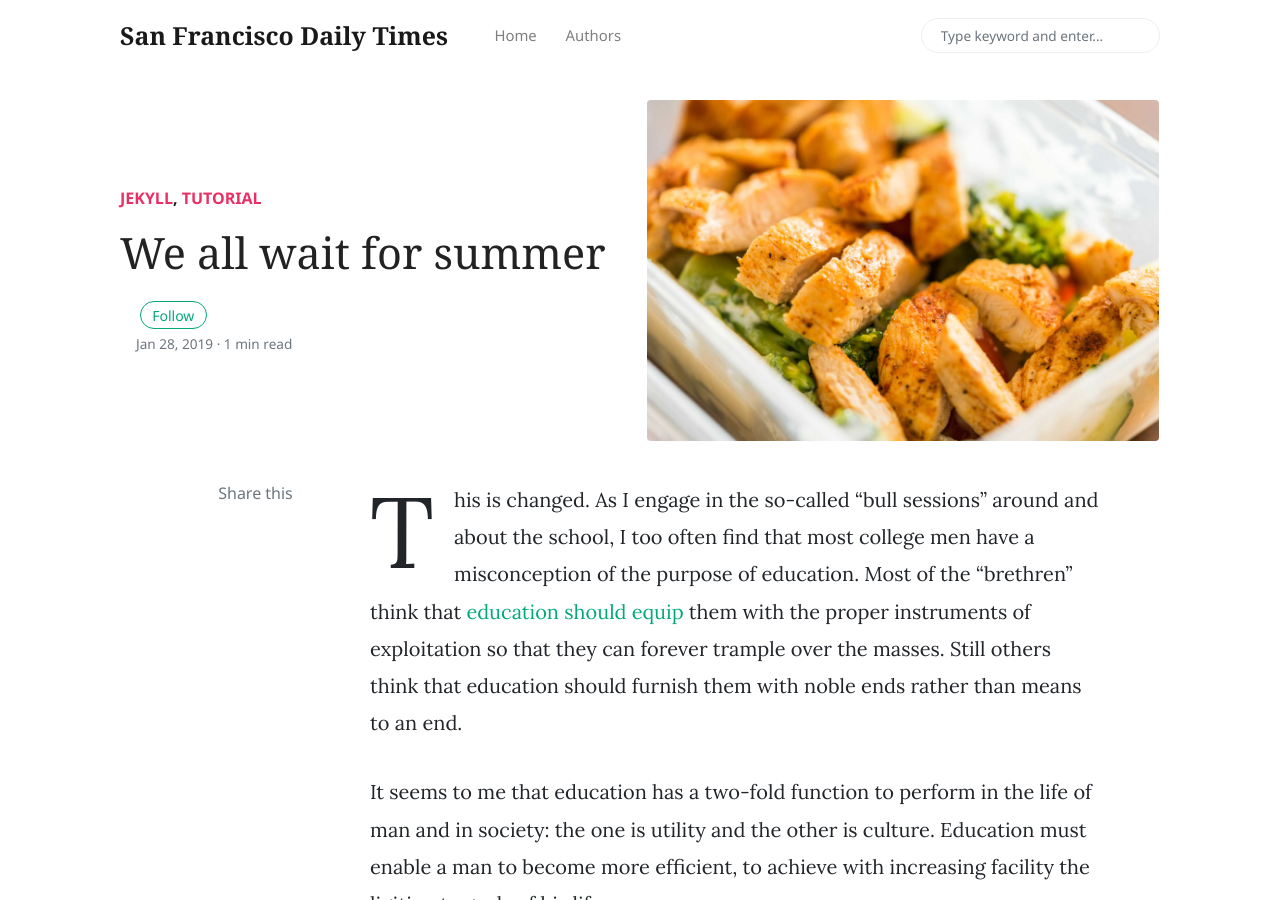
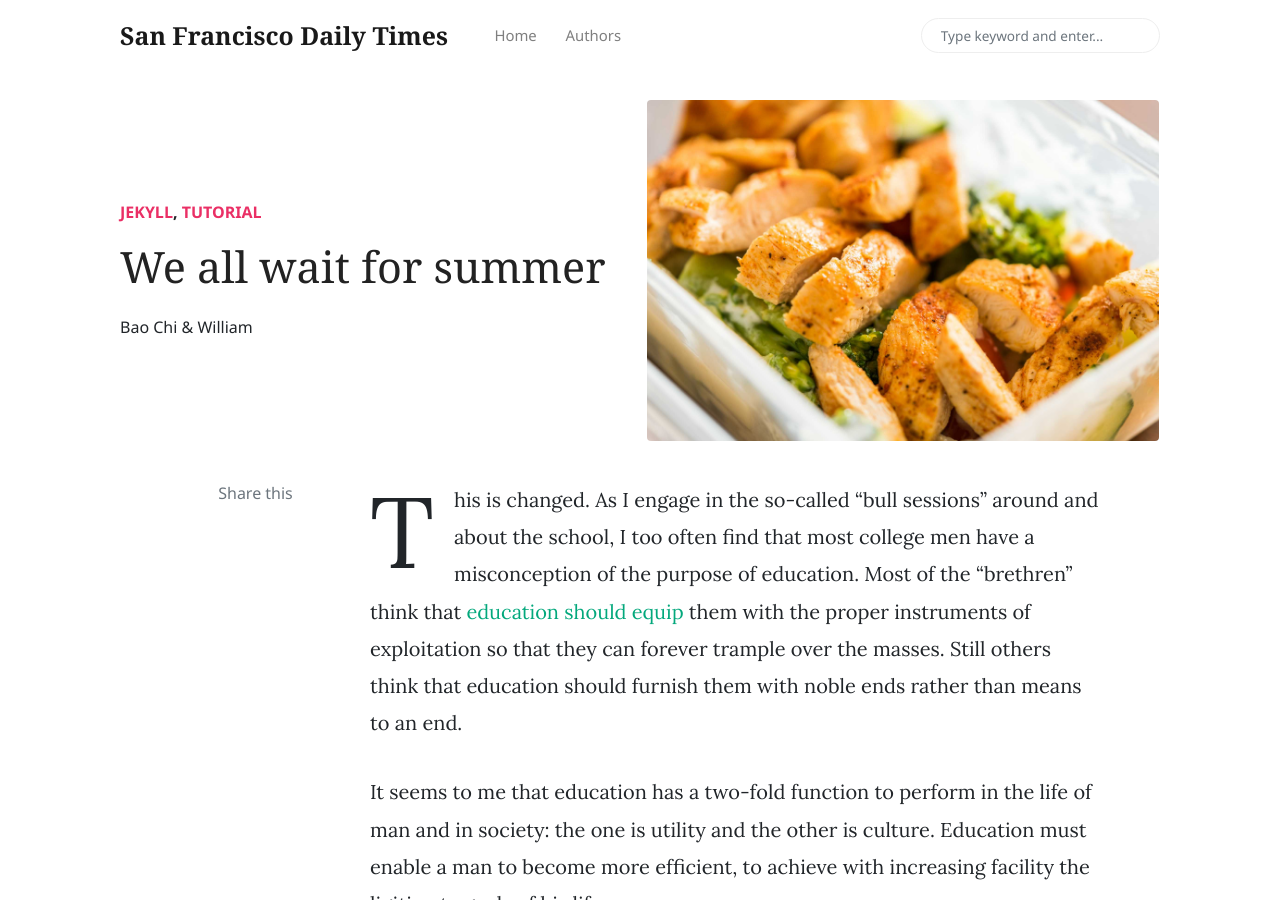
Before and after one commit to socialdata2024-group31/socialdata2024-group31.github.io, a Jekyll site: the page built from _posts/2019-01-28-we-all-wait-for-summer.md, in a window 1280 px wide and 900 px high. Built offline with Jekyll 4.4.1, drawn with Linux system fonts in a browser that asks for light colours; nearby versions of some CDN libraries; comment, search, counter and statistics services are not loaded.

Commit message:
Add double author and remove avatar

```diff
--- a/_layouts/post.html
+++ b/_layouts/post.html
@@ -1,32 +1,38 @@
 ---
 layout: default
 ---
+
 {% assign author = site.authors[page.author] %}
 <div class="container">
-<div class="jumbotron jumbotron-fluid mb-3 pl-0 pt-0 pb-0 bg-white position-relative">
+  <div
+    class="jumbotron jumbotron-fluid mb-3 pl-0 pt-0 pb-0 bg-white position-relative"
+  >
     <div class="h-100 tofront">
-			<div class="row {% if page.image %} justify-content-between {% else %} justify-content-center {% endif %}">
-				<div class="{% if page.image %} col-md-6 {% else %} col-md-8 {% endif %} pr-0 pr-md-4 pt-4 pb-4 align-self-center">
+      <div
+        class="row {% if page.image %} justify-content-between {% else %} justify-content-center {% endif %}"
+      >
+        <div
+          class="{% if page.image %} col-md-6 {% else %} col-md-8 {% endif %} pr-0 pr-md-4 pt-4 pb-4 align-self-center"
+        >
           <p class="text-uppercase font-weight-bold">
             <span class="catlist">
               {% for category in page.categories %}
-                          <a class="sscroll text-danger" href="{{site.baseurl}}/categories.html#{{ category | downcase }}">{{ category | downcase }}</a><span class="sep">, </span>
+              <a
+                class="sscroll text-danger"
+                href="{{site.baseurl}}/categories.html#{{ category | downcase }}"
+                >{{ category | downcase }}</a
+              ><span class="sep">, </span>
               {% endfor %}
             </span>
           </p>
           <h1 class="display-4 mb-4 article-headline">{{ page.title }}</h1>
-					<div class="d-flex align-items-center">
-                        {% if author.avatar %}
-                        <img class="rounded-circle" src="{{site.baseurl}}/{{author.avatar}}" alt="{{author.name}}" width="70"/>
-                        {% endif %}
-						<small class="ml-3"> {{ author.name }} <span><a target="_blank" href="{{ author.twitter }}" class="btn btn-outline-success btn-sm btn-round ml-1">Follow</a></span>
-                            <span class="text-muted d-block mt-1">{{ page.date | date: '%b %d, %Y' }} · {% include meta-read-time.html %}</span>
-						</small>
-					</div>
+          <div class="d-flex align-items-center">Bao Chi & William</div>
         </div>
         {% if page.image %}
         <div class="col-md-6 pr-0 align-self-center">
-					<img class="rounded" src="{% if page.image contains "://" %}{{ page.image }}{% else %}{{ site.baseurl }}/{{ page.image }}{% endif %}" alt="{{ page.title }}">
+          <img class="rounded" src="{% if page.image contains "://" %}{{
+          page.image }}{% else %}{{ site.baseurl }}/{{ page.image }}{% endif %}"
+          alt="{{ page.title }}">
         </div>
         {% endif %}
       </div>
@@ -34,20 +40,12 @@ layout: default
   </div>
 </div>
 
-
-
-
-
 <div class="container-lg pt-4 pb-4">
   <div class="row justify-content-center">
-
-
     <!-- Share -->
     <div class="col-lg-2 pr-4 mb-4 col-md-12">
       <div class="sticky-top sticky-top-offset text-center">
-				<div class="text-muted">
-					Share this
-				</div>
+        <div class="text-muted">Share this</div>
         <div class="share d-inline-block">
           <!-- AddToAny BEGIN -->
           <div class="a2a_kit a2a_kit_size_32 a2a_default_style">
@@ -61,19 +59,19 @@ layout: default
       </div>
     </div>
 
-
     <div class="col-md-12 col-lg-8">
-
       <!-- Article -->
-			<article class="article-post">
-			{{ content }}
-			</article>
+      <article class="article-post">{{ content }}</article>
 
       <!-- Tags -->
       <div class="mb-4">
         <span class="taglist">
           {% for tag in page.tags %}
-				  <a class="sscroll btn btn-light btn-sm font-weight-bold" href="{{site.baseurl}}/tags.html#{{ tag | downcase }}">{{ tag | downcase }}</a>
+          <a
+            class="sscroll btn btn-light btn-sm font-weight-bold"
+            href="{{site.baseurl}}/tags.html#{{ tag | downcase }}"
+            >{{ tag | downcase }}</a
+          >
           {% endfor %}
         </span>
       </div>
@@ -88,14 +86,33 @@ layout: default
           </div>
           <div class="col-md-6">
             <div class="row">
-                            <form action="{{site.mailchimp-list}}" method="post" name="mc-embedded-subscribe-form" class="wj-contact-form validate w-100" target="_blank" novalidate>
+              <form
+                action="{{site.mailchimp-list}}"
+                method="post"
+                name="mc-embedded-subscribe-form"
+                class="wj-contact-form validate w-100"
+                target="_blank"
+                novalidate
+              >
                 <div class="mc-field-group">
+                  <input
+                    type="email"
+                    placeholder="Enter e-mail address"
+                    name="EMAIL"
+                    class="required email form-control w-100"
+                    id="mce-EMAIL"
+                    autocomplete="on"
+                    required
+                  />
 
-								<input type="email" placeholder="Enter e-mail address" name="EMAIL" class="required email form-control w-100" id="mce-EMAIL" autocomplete="on" required>
-
-
-								<button type="submit" value="Subscribe" name="subscribe" class="heart btn btn-success btn-block w-100 mt-2">Subscribe</button>
-
+                  <button
+                    type="submit"
+                    value="Subscribe"
+                    name="subscribe"
+                    class="heart btn btn-success btn-block w-100 mt-2"
+                  >
+                    Subscribe
+                  </button>
                 </div>
               </form>
             </div>
@@ -104,33 +121,40 @@ layout: default
       </div>
       {% endif %}
 
-
       <!-- Author Box -->
       {% if page.author %}
       <div class="row mt-5">
         <div class="col-md-2 align-self-center">
           {% if author.avatar %}
-                        <img class="rounded-circle" src="{{site.baseurl}}/{{author.avatar}}" alt="{{author.name}}" width="90"/>
+          <img
+            class="rounded-circle"
+            src="{{site.baseurl}}/{{author.avatar}}"
+            alt="{{author.name}}"
+            width="90"
+          />
           {% endif %}
         </div>
         <div class="col-md-10">
-                        <h5 class="font-weight-bold">Written by {{ author.name }} {% if author.twitter %}<span><a target="_blank" href="{{ author.twitter }}" class="btn btn-outline-success btn-sm btn-round ml-2">Follow</a></span>{% endif %}</h5>
+          <h5 class="font-weight-bold">
+            Written by {{ author.name }} {% if author.twitter %}<span
+              ><a
+                target="_blank"
+                href="{{ author.twitter }}"
+                class="btn btn-outline-success btn-sm btn-round ml-2"
+                >Follow</a
+              ></span
+            >{% endif %}
+          </h5>
           {{ author.bio }}
         </div>
       </div>
       {% endif %}
 
       <!-- Comments -->
-            {% if page.comments != false %}
-                {% include comments.html %}
-            {% endif %}
-
-		</div>
-
-
+      {% if page.comments != false %} {% include comments.html %} {% endif %}
     </div>
   </div>
-
+</div>
 
 <!-- Aletbar Prev/Next -->
 <div class="alertbar">
@@ -138,12 +162,27 @@ layout: default
     <div class="row prevnextlinks small font-weight-bold">
       {% if page.previous.url %}
       <div class="col-md-6 rightborder pl-0">
-                <a class="text-dark" href="{{ site.baseurl }}{{ page.previous.url }}">{% if page.previous.image %} <img height="30px" class="mr-1" src="{{site.baseurl}}/{{page.previous.image}}"> {% endif %} {{page.previous.title}}</a>
+        <a class="text-dark" href="{{ site.baseurl }}{{ page.previous.url }}"
+          >{% if page.previous.image %}
+          <img
+            height="30px"
+            class="mr-1"
+            src="{{site.baseurl}}/{{page.previous.image}}"
+          />
+          {% endif %} {{page.previous.title}}</a
+        >
       </div>
-          {% endif %}
-          {% if page.next.url %}
+      {% endif %} {% if page.next.url %}
       <div class="col-md-6 text-right pr-0">
-                <a class="text-dark" href="{{ site.baseurl }}{{ page.next.url }}"> {{page.next.title}} {% if page.next.image %} <img height="30px" class="ml-1" src="{{site.baseurl}}/{{page.next.image}}"> {% endif %}</a>
+        <a class="text-dark" href="{{ site.baseurl }}{{ page.next.url }}">
+          {{page.next.title}} {% if page.next.image %}
+          <img
+            height="30px"
+            class="ml-1"
+            src="{{site.baseurl}}/{{page.next.image}}"
+          />
+          {% endif %}</a
+        >
       </div>
       {% endif %}
     </div>
```
Lines whose indentation alone changed are shown as unchanged.
